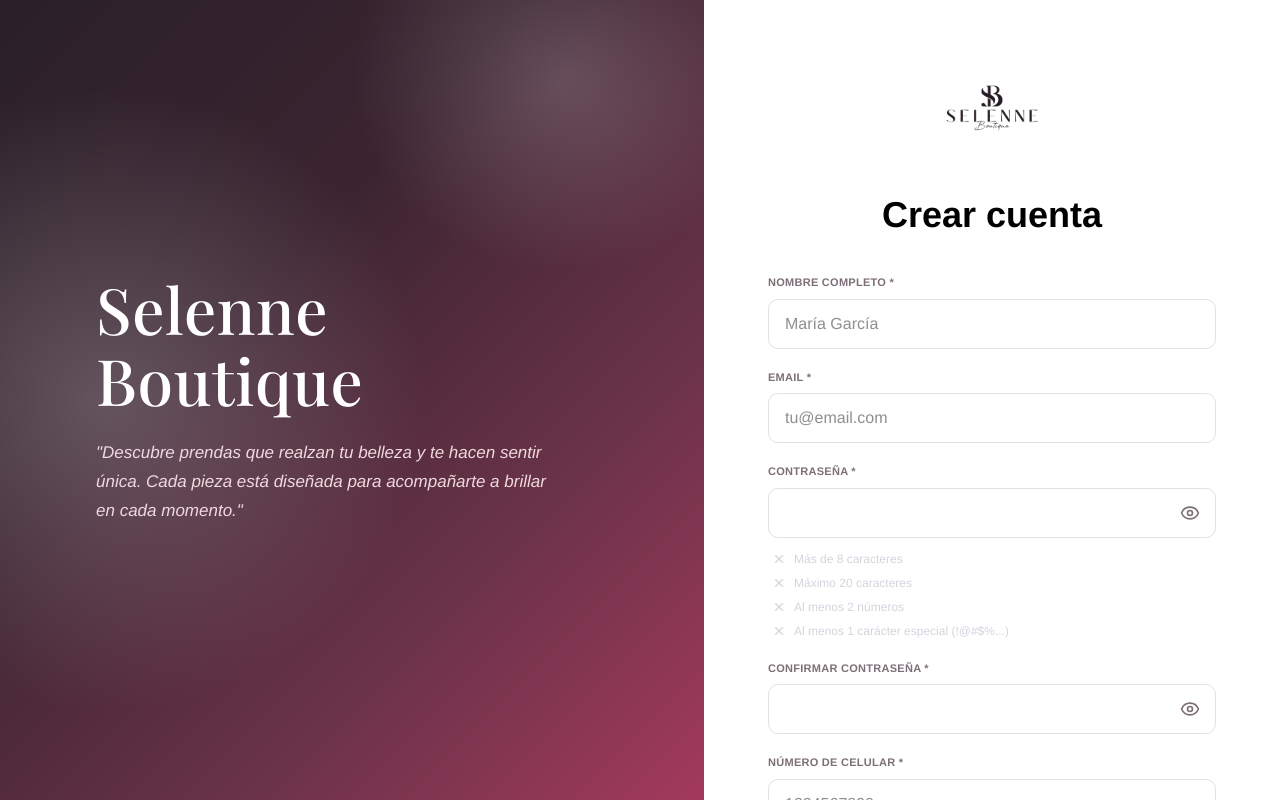
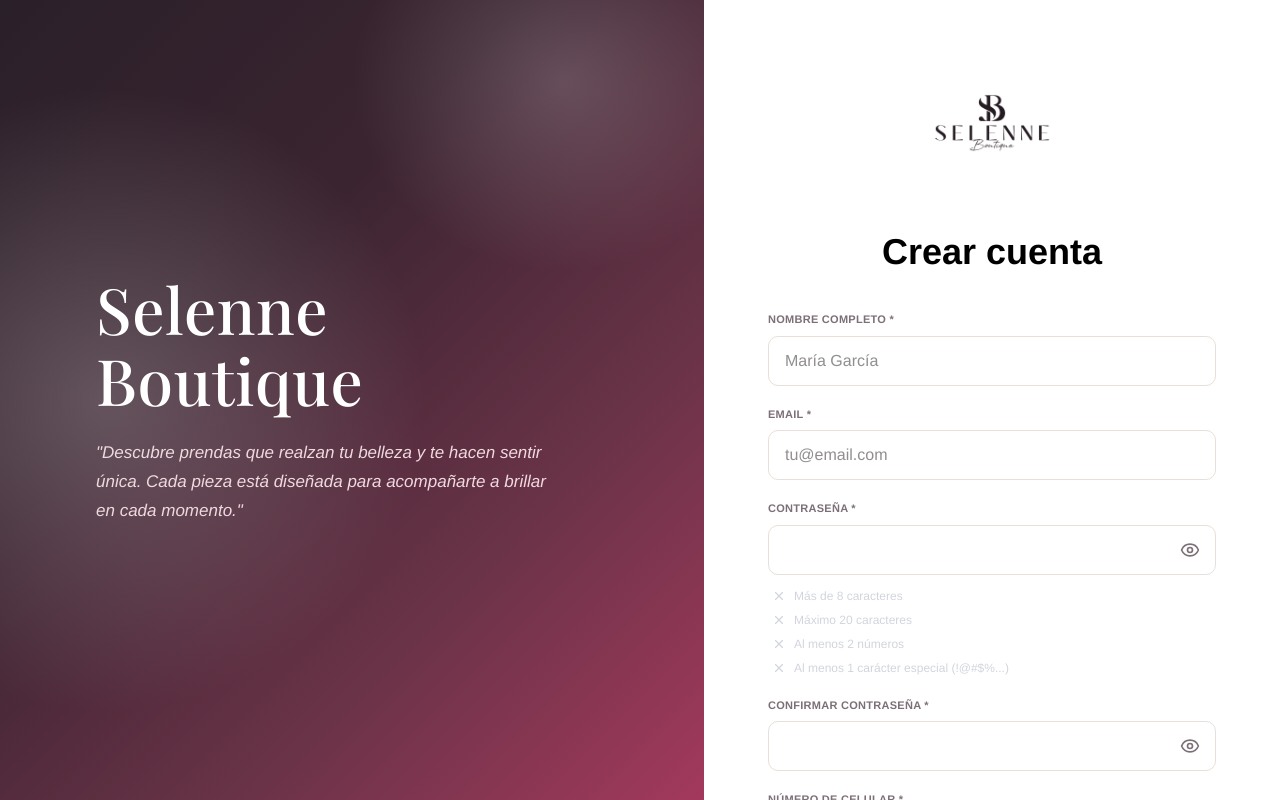
Before and after one commit to C-moreno19/Selenne-Boutique-Frontend, a React (Vite) app in the folder selenne-fixed/: page /registro in a window 1280 px wide. Built offline with nearby package versions, Linux system fonts and the light colour scheme; no server answers; the HTML template or start-up script is replaced by a standard one; a web font is replaced by a local one.

Commit message:
feat: logo mas grande con animacion de entrada en login y registro
Aumenta el tamano del logo (140px->180px login, 120px->150px registro)
y agrega una animacion sutil de fade+slide con motion/react cada vez
que se visita la pantalla.

```diff
--- a/selenne-fixed/src/features/auth/pages/LoginView.tsx
+++ b/selenne-fixed/src/features/auth/pages/LoginView.tsx
@@ -1,4 +1,5 @@
 import React, { useState } from 'react';
+import { motion } from 'motion/react';
 import { ArrowLeft } from 'lucide-react';
 import { CustomInput } from '../components/CustomInput';
 import { CustomButton } from '../components/CustomButton';
@@ -136,9 +137,14 @@
             </button>
           )}
           {/* Logo */}
-          <div className="flex justify-center mb-10">
-            <Logo className="w-[140px] h-[140px]" />
-          </div>
+          <motion.div
+            className="flex justify-center mb-10"
+            initial={{ opacity: 0, y: -16, scale: 0.92 }}
+            animate={{ opacity: 1, y: 0, scale: 1 }}
+            transition={{ duration: 0.6, ease: [0.16, 1, 0.3, 1] }}
+          >
+            <Logo className="w-[180px] h-[180px]" />
+          </motion.div>
 
           {/* Form */}
           <div className="space-y-6">
--- a/selenne-fixed/src/features/auth/pages/RegisterView.tsx
+++ b/selenne-fixed/src/features/auth/pages/RegisterView.tsx
@@ -1,4 +1,5 @@
 import React, { useState } from 'react';
+import { motion } from 'motion/react';
 import { Check, X } from 'lucide-react';
 import { CustomInput } from '../components/CustomInput';
 import { CustomButton } from '../components/CustomButton';
@@ -276,7 +277,13 @@
         <div className="w-full max-w-md mt-auto mb-auto">
           {/* Header */}
           <div className="mb-8 flex flex-col items-center space-y-5">
-            <Logo className="w-[120px] h-[120px]" />
+            <motion.div
+              initial={{ opacity: 0, y: -16, scale: 0.92 }}
+              animate={{ opacity: 1, y: 0, scale: 1 }}
+              transition={{ duration: 0.6, ease: [0.16, 1, 0.3, 1] }}
+            >
+              <Logo className="w-[150px] h-[150px]" />
+            </motion.div>
             <h1
               className="text-[#000000] dark:text-[#F5EDE9] text-center"
               style={{
```
